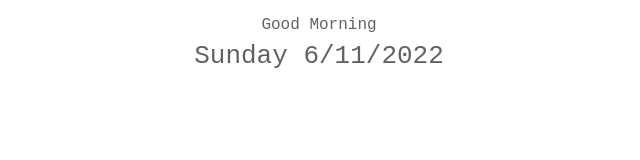
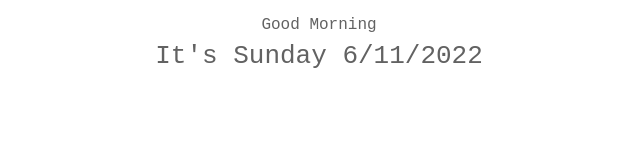
Before and after one commit to franpking/notion, a plain HTML site: page index.html in a window 1280 px wide. Shown: the whole page, without its empty margins (321-961 px from the left). Drawn offline with Linux system fonts and the light colour scheme.

Commit message:
Update index.html

```diff
--- a/index.html
+++ b/index.html
@@ -7,6 +7,7 @@
     font-size: large;
     color: #626262;
     padding: 5px;
+    border: 0px solid #ececec;
     text-align: center;
     line-height: 1.5;
     height:85%
@@ -51,6 +52,6 @@ body{
         greet = 'Good Evening  ';
 
     document.getElementById('lbl').innerHTML =
-        greet+=`<div id="date">${date}</div>`;
+        greet+=`<div id="date"> It's ${date}</div>`;
 </script>
 </html>
```
